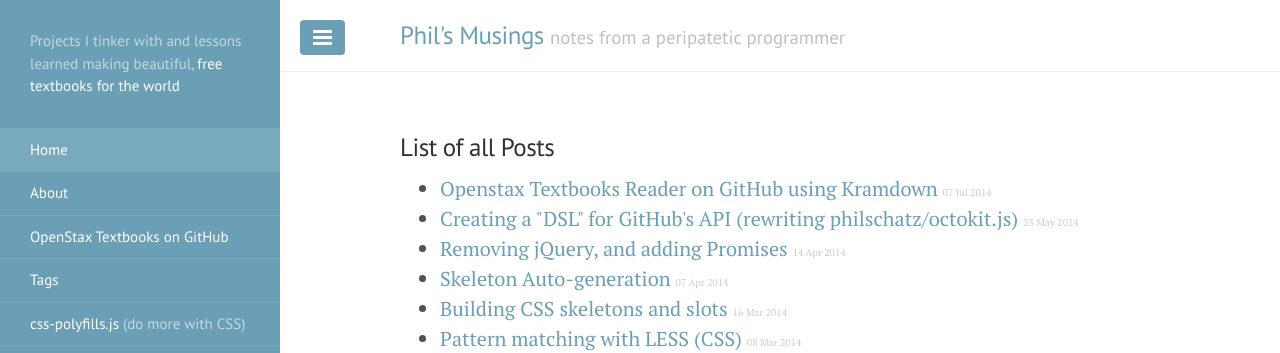
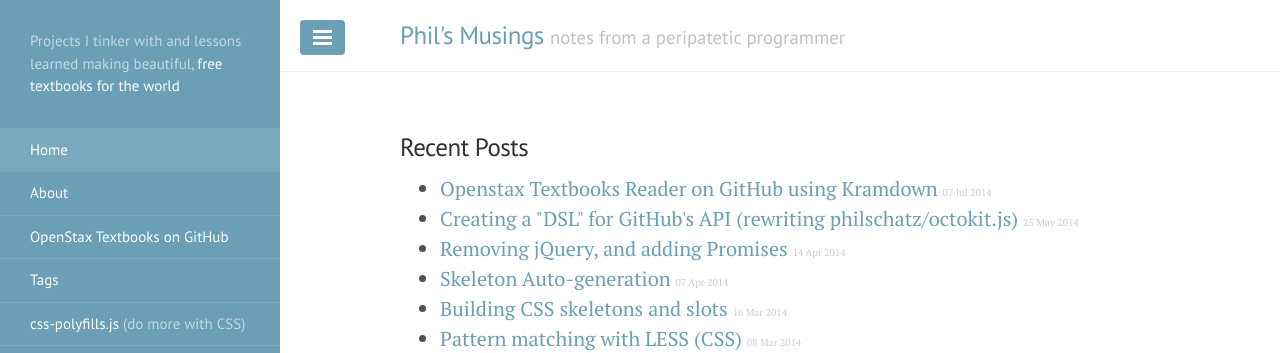
Before and after one commit to philschatz/philschatz.github.io, a Jekyll site: the page built from index.html, in a window 1280 px wide and 900 px high. Shown: the top 353 px of the window. Built offline with Jekyll 4.4.1, drawn with Linux system fonts in a browser that asks for light colours; Markdown is read by kramdown in place of the engine named in the settings; the list of posts is cut into pages by our own code.

Commit message:
:lipstick: title

```diff
--- a/index.html
+++ b/index.html
@@ -3,7 +3,7 @@ layout: default
 title: Home
 ---
 
-<h3>List of all Posts</h3>
+<h3>Recent Posts</h3>
 <ul class="all-posts">
 {% for post in site.posts %}
   <li class="post-blurb">
```
